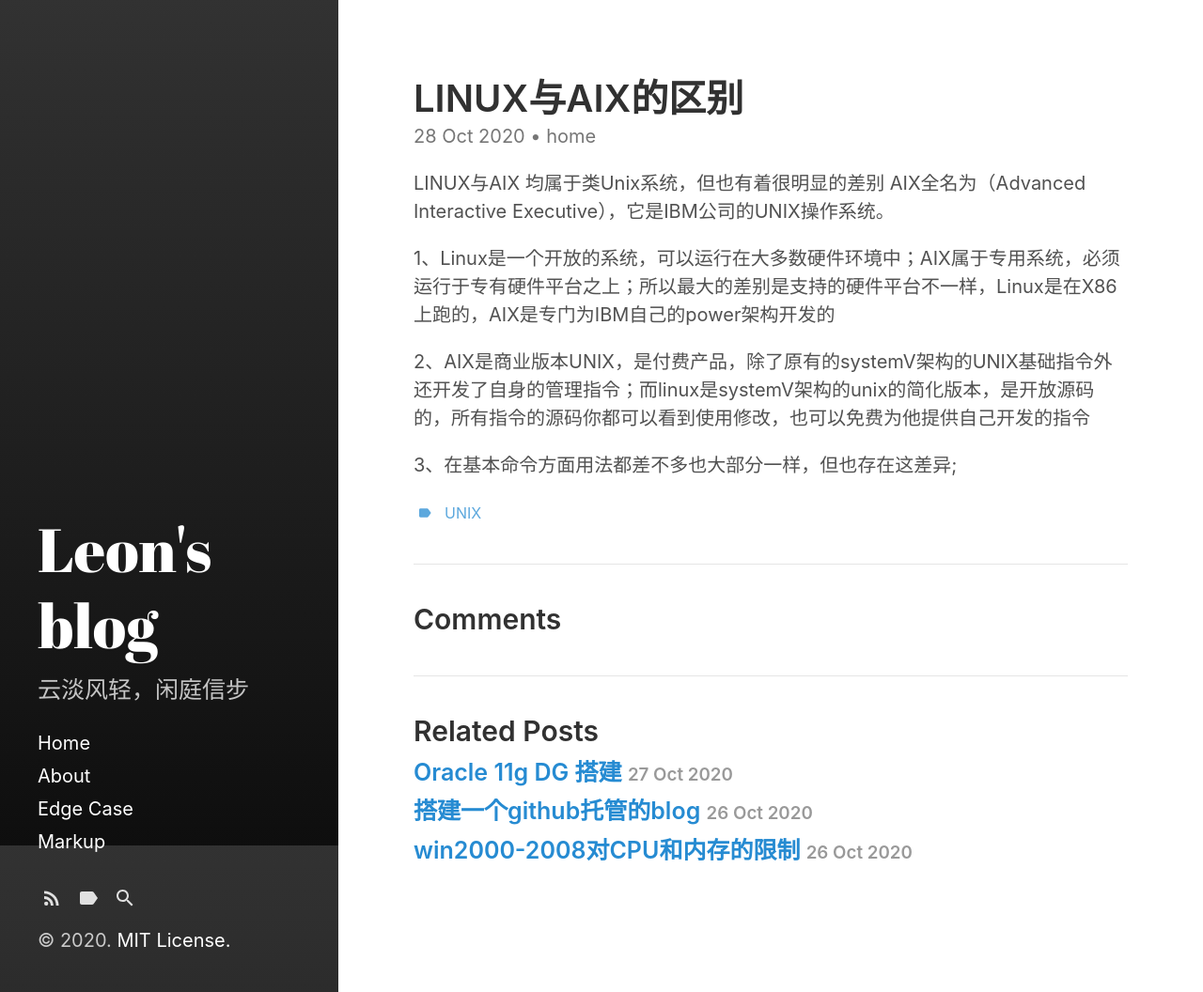
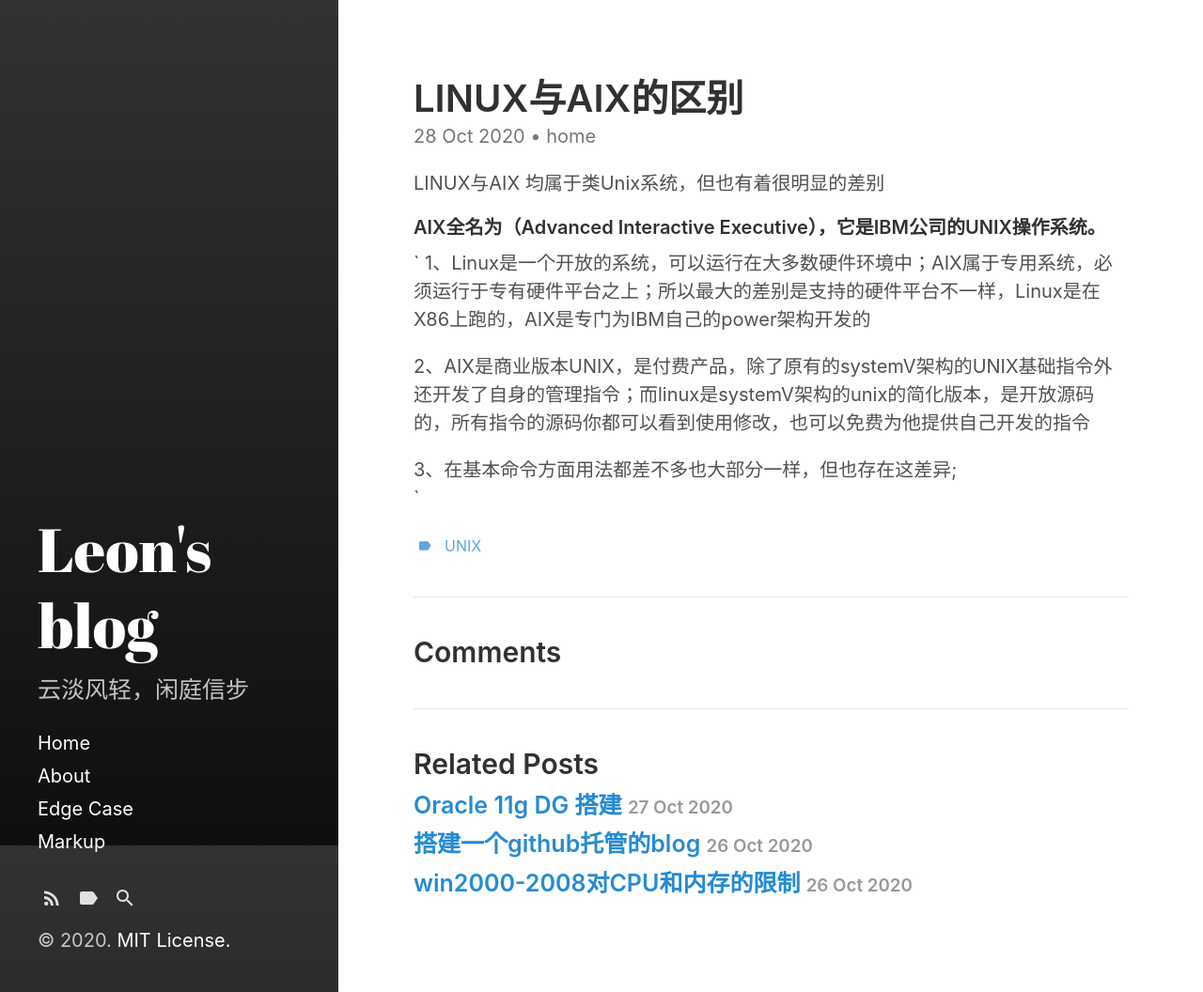
Before and after one commit to WnLeon/blog, a Jekyll site: the page built from _posts/2020-10-28-Linux与AIX的区别.md, in a window 1280 px wide and 1056 px high. Shown: the whole window at 94% size. Built offline with Jekyll 4.4.1, drawn with Linux system fonts in a browser that asks for light colours.

Commit message:
publish docs 2020/10/28

```diff
--- a/_posts/2020-10-28-Linux与AIX的区别.md
+++ b/_posts/2020-10-28-Linux与AIX的区别.md
@@ -6,12 +6,13 @@ tags: " UNIX "
 excerpt_separator: <!--more-->
 ---
 
- LINUX与AIX 均属于类Unix系统，但也有着很明显的差别
+LINUX与AIX 均属于类Unix系统，但也有着很明显的差别
 <!--more-->
-AIX全名为（Advanced Interactive Executive），它是IBM公司的UNIX操作系统。
-
+##### AIX全名为（Advanced Interactive Executive），它是IBM公司的UNIX操作系统。
+`
 1、Linux是一个开放的系统，可以运行在大多数硬件环境中；AIX属于专用系统，必须运行于专有硬件平台之上；所以最大的差别是支持的硬件平台不一样，Linux是在X86上跑的，AIX是专门为IBM自己的power架构开发的
 
 2、AIX是商业版本UNIX，是付费产品，除了原有的systemV架构的UNIX基础指令外还开发了自身的管理指令；而linux是systemV架构的unix的简化版本，是开放源码的，所有指令的源码你都可以看到使用修改，也可以免费为他提供自己开发的指令
 
 3、在基本命令方面用法都差不多也大部分一样，但也存在这差异;
+`
```
